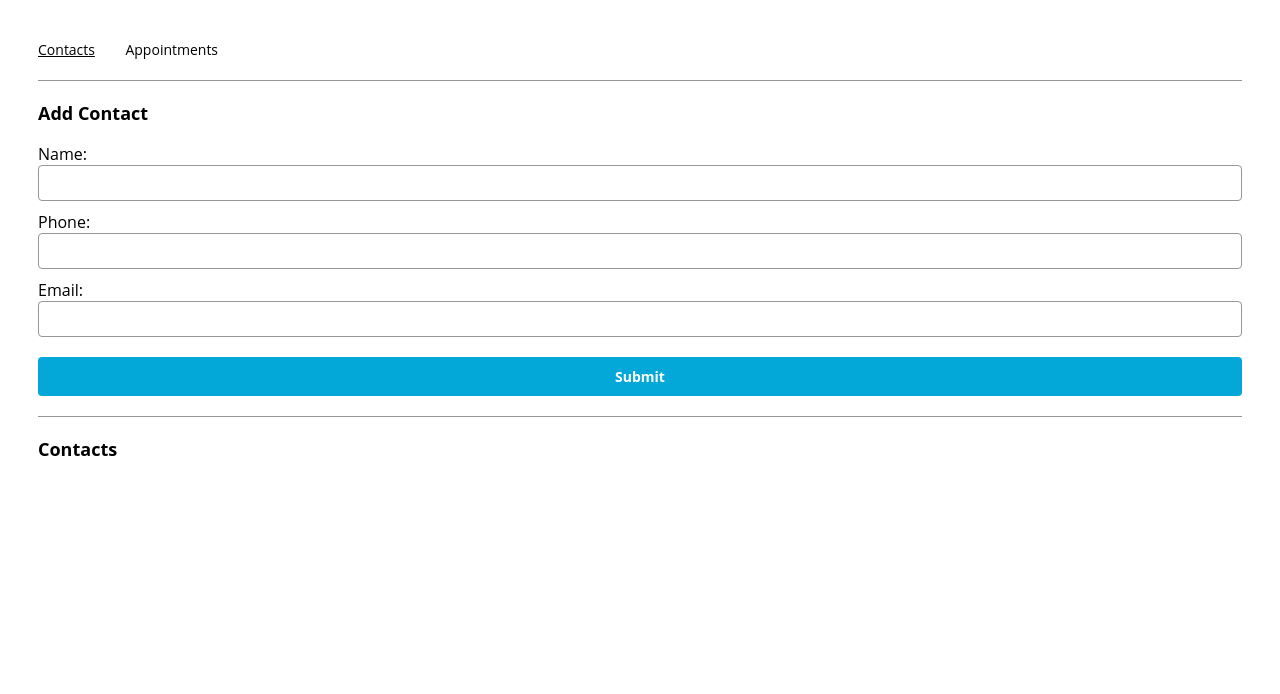
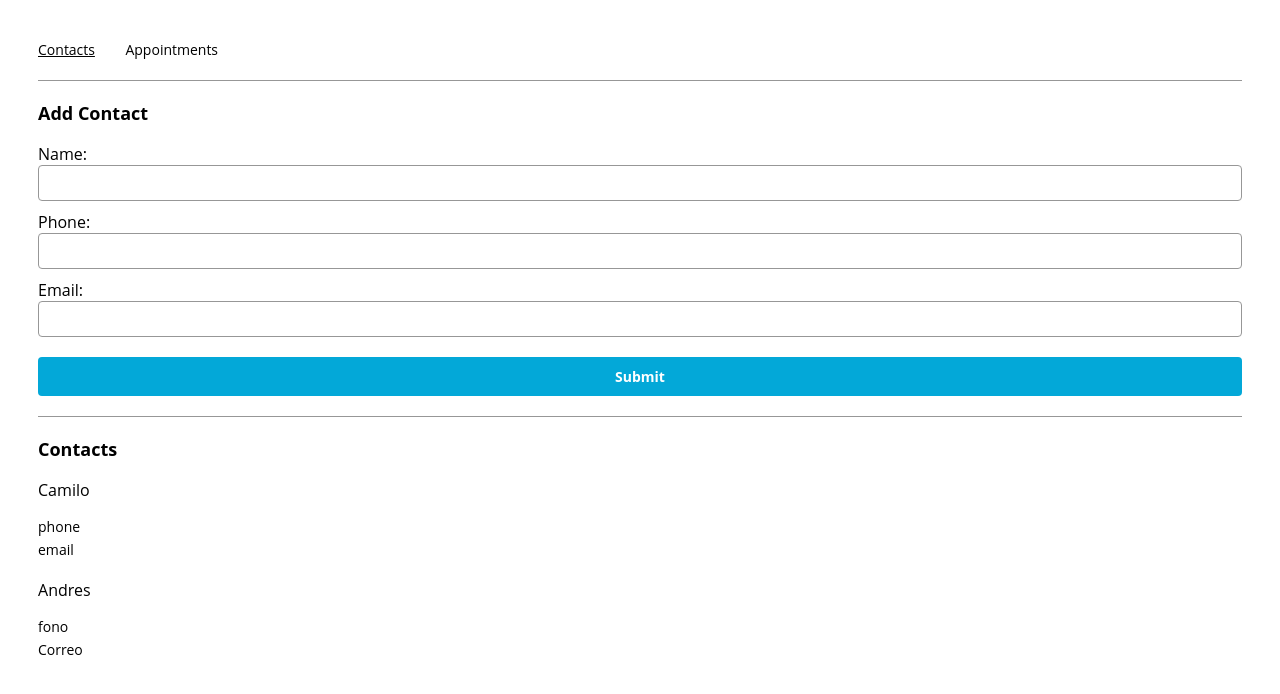
Before and after one commit to cavs1010/05_Appoinment_Planner, a React (Create React App) app: page /contacts in a window 1280 px wide. Shown: the top 694 px of the page. Built offline with nearby package versions, Linux system fonts and the light colour scheme.

Commit message:
Tile done!

```diff
--- a/src/components/tile/Tile.js
+++ b/src/components/tile/Tile.js
@@ -1,8 +1,13 @@
 import React from "react";
 
-export const Tile = () => {
+export const Tile = ({contact}) => {
   return (
     <div className="tile-container">
+     {Object.entries(contact).map((element, index)=>{
+       return <p key={index} className={index===0?"tile-title":"tile"}>
+                  {element[1]}
+              </p>
+       })}
     </div>
   );
 };
--- a/src/components/tileList/TileList.js
+++ b/src/components/tileList/TileList.js
@@ -2,11 +2,10 @@ import React from "react";
 import { Tile } from "../tile/Tile"
 
 export const TileList = ({contacts}) => {
-  console.log(contacts);
   return (
     <div>
-      {contacts.map((contact)=>{
-        return (<Tile key={contact} />);}
+      {contacts.map((contact, index)=>{
+        return (<Tile key={index} contact={contact} />);}
       )}
     </div>
   );
```
